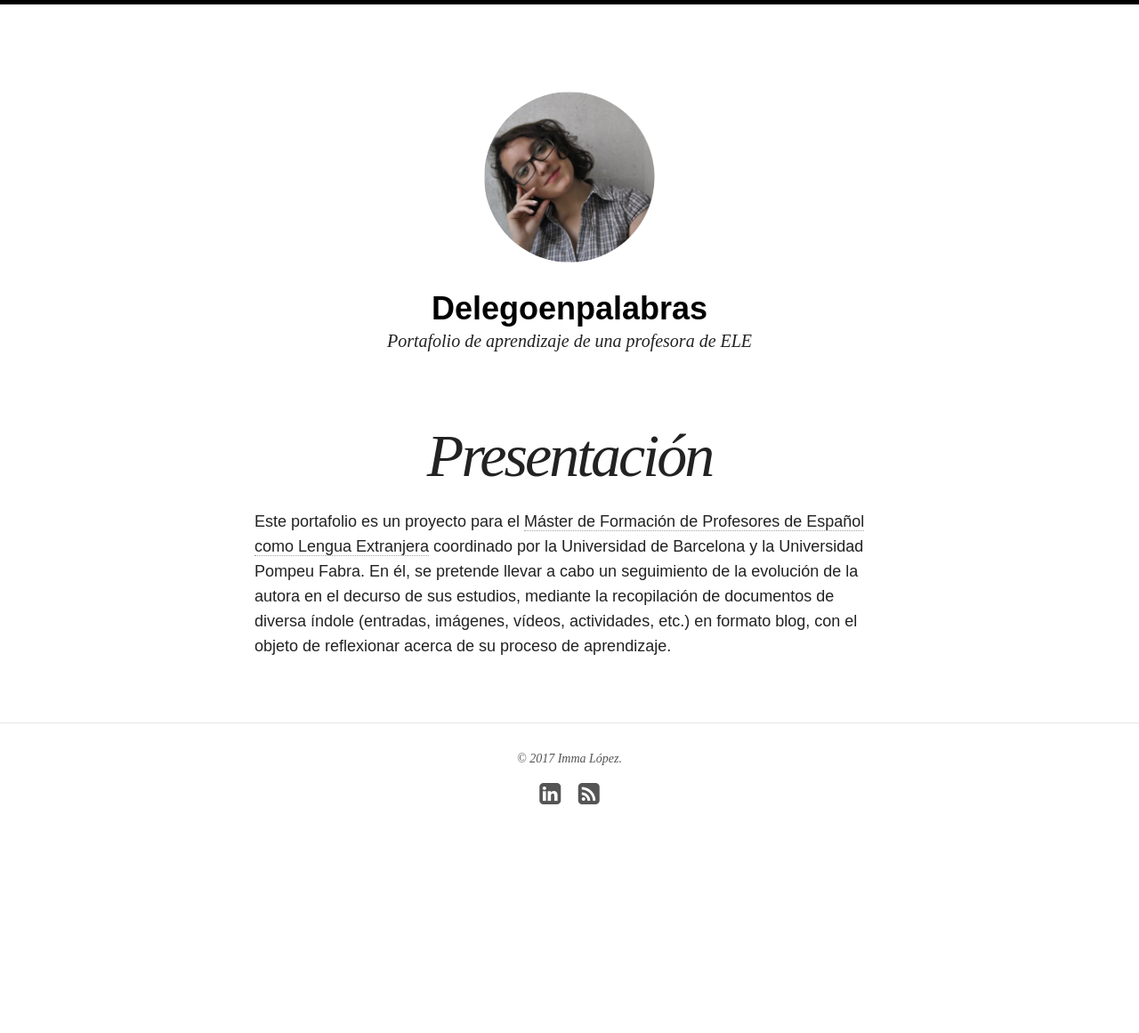
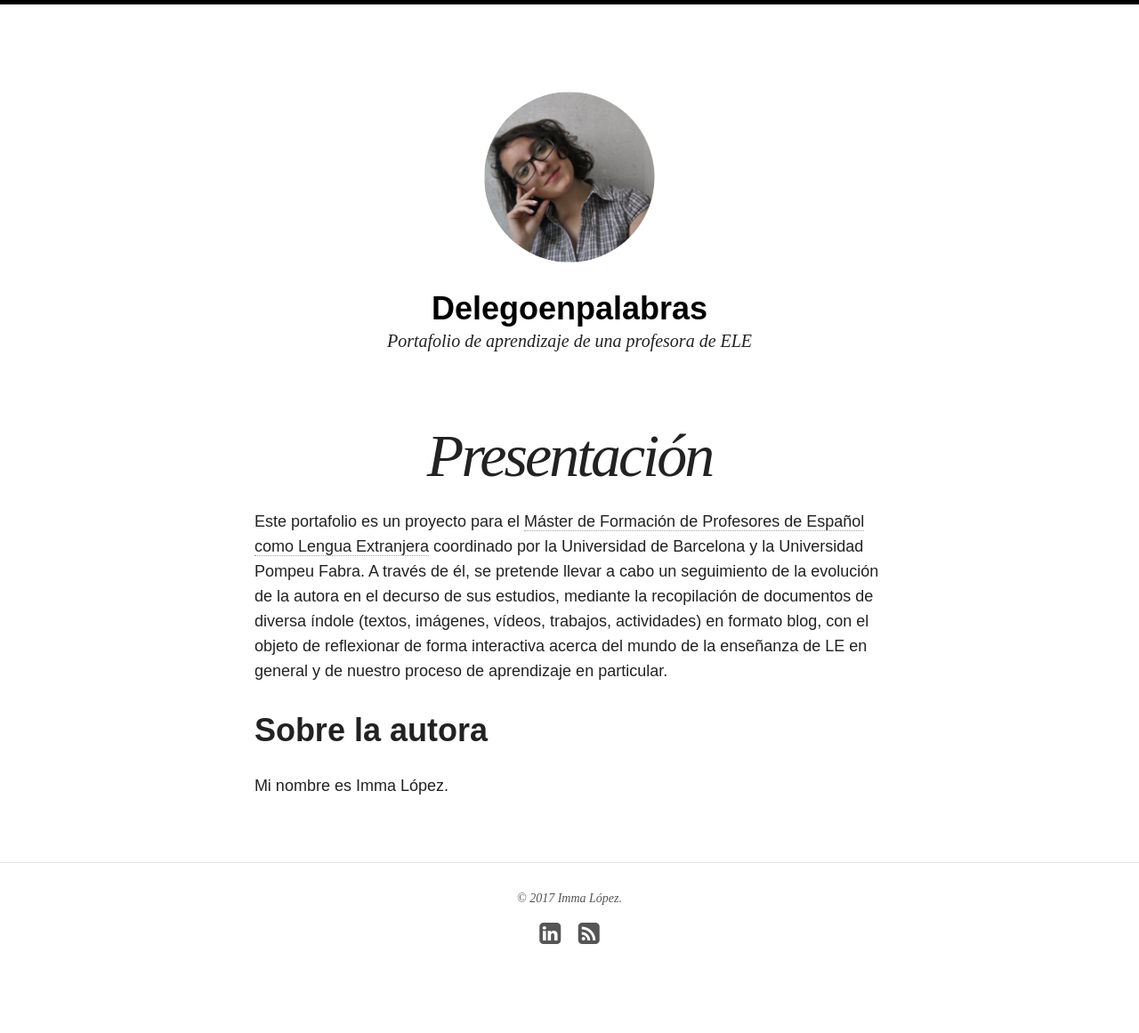
Before and after one commit to immalopez/immalopez.github.io, a Jekyll site: the page built from about/index.md, in a window 1280 px wide. Shown: the whole page at 89% size. Built offline with Jekyll 4.4.1, drawn with Linux system fonts in a browser that asks for light colours; nearby versions of some CDN libraries; before the commit the page ends 1004 px from its top, so only the background shows below that.

Commit message:
Update index.md

```diff
--- a/about/index.md
+++ b/about/index.md
@@ -9,4 +9,8 @@ modified: 2014-08-08T19:44:38.564948-04:00
 #  creditlink: http://wegraphics.net/downloads/free-ultimate-blurred-background-pack/
 ---
 
-Este portafolio es un proyecto para el [Máster de Formación de Profesores de Español como Lengua Extranjera](https://www.ub.edu/portal/web/educacion/masteres-universitarios/-/ensenyament/detallEnsenyament/1060507) coordinado por la Universidad de Barcelona y la Universidad Pompeu Fabra. En él, se pretende llevar a cabo un seguimiento de la evolución de la autora en el decurso de sus estudios, mediante la recopilación de documentos de diversa índole (entradas, imágenes, vídeos, actividades, etc.) en formato blog, con el objeto de reflexionar acerca de su proceso de aprendizaje.
+Este portafolio es un proyecto para el [Máster de Formación de Profesores de Español como Lengua Extranjera](https://www.ub.edu/portal/web/educacion/masteres-universitarios/-/ensenyament/detallEnsenyament/1060507) coordinado por la Universidad de Barcelona y la Universidad Pompeu Fabra. A través de él, se pretende llevar a cabo un seguimiento de la evolución de la autora en el decurso de sus estudios, mediante la recopilación de documentos de diversa índole (textos, imágenes, vídeos, trabajos, actividades) en formato blog, con el objeto de reflexionar de forma interactiva acerca del mundo de la enseñanza de LE en general y de nuestro proceso de aprendizaje en particular.
+
+# Sobre la autora
+
+Mi nombre es Imma López.
```
